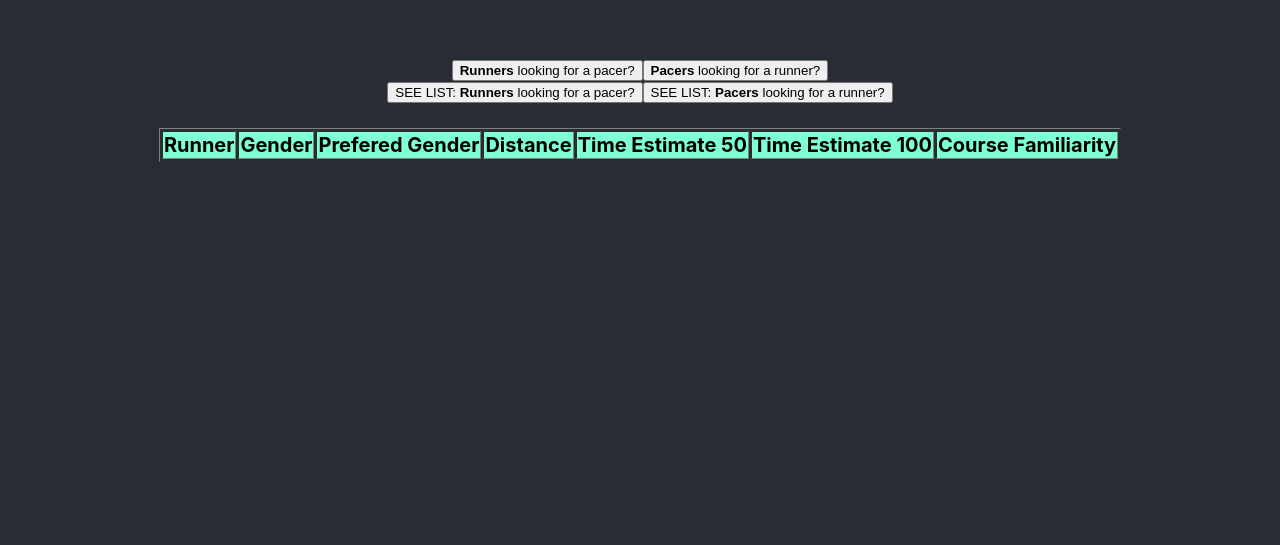
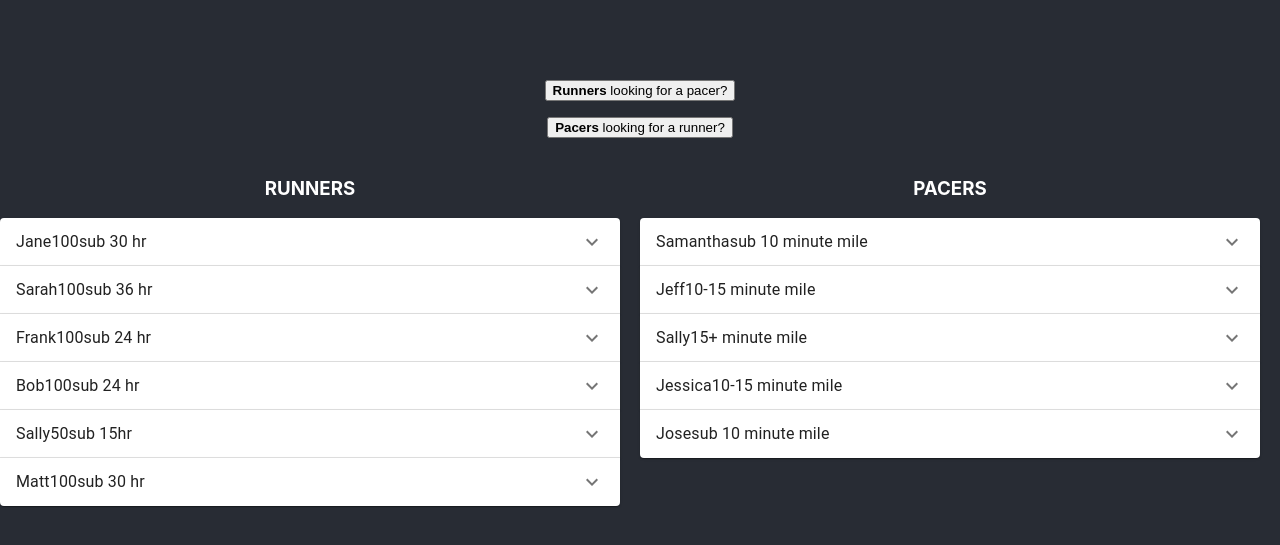
Before and after one commit to RobinN80/runners-pacers-match-frontend, a React (Create React App) app: page / in a window 1280 px wide. Shown: the part 107-652 px from the top of the page. Built offline with nearby package versions, Linux system fonts and the light colour scheme.

Commit message:
Replace table with accordion

```diff
--- a/package.json
+++ b/package.json
@@ -5,6 +5,7 @@
   "dependencies": {
     "@emotion/react": "^11.11.1",
     "@emotion/styled": "^11.11.0",
+    "@mui/icons-material": "^5.14.18",
     "@mui/material": "^5.14.17",
     "@mui/x-data-grid": "^6.18.0",
     "@testing-library/jest-dom": "^5.14.1",
--- /dev/null
+++ b/src/Components/Accordian.js
@@ -0,0 +1,54 @@
+import React, {useEffect, useState} from 'react';
+import Accordion from '@mui/material/Accordion';
+import AccordionSummary from '@mui/material/AccordionSummary';
+import AccordionDetails from '@mui/material/AccordionDetails';
+import Typography from '@mui/material/Typography';
+import ExpandMoreIcon from '@mui/icons-material/ExpandMore';
+import AccordionActions from '@mui/material/AccordionActions';
+import { Runners, Pacers } from '../shared/runners-pacers-mock-data';
+
+export default function BasicAccordion(props) {
+    const [data, setData] = useState([]);
+    const {participantType} = props;
+
+    const handleClick = (e) => {
+        alert(e.target);
+        console.log(e, 'handleclick');
+    }
+
+    useEffect(() => {
+        if(participantType === 'runners'){
+            setData(Runners)
+        }
+        if(participantType === 'pacers'){
+            setData(Pacers)
+        }
+    }, [participantType]);
+  return (
+    <div style={{margin: "20px 20px 0 0"}}>
+        <h3>{participantType.toUpperCase()}</h3>
+        {data.map((participant) => (
+            <Accordion key={participant.id}>
+                <AccordionSummary
+                  expandIcon={<ExpandMoreIcon />}
+                  aria-controls={`${participant.id}-header`}
+                  id={`${participant.id}-header`}
+                >
+                       <Typography>{participant.name}</Typography>
+                       <Typography >{participant.distance ? participant.distance : ''}</Typography>
+                       <Typography>{participant.timeEstimate}</Typography>
+                </AccordionSummary>
+                <AccordionDetails>
+                        <Typography>{participant.gender}</Typography>
+                       <Typography>{participant.partnerGenderPreference}</Typography>
+                       <Typography>{participant.familiarityOfCourse}</Typography>
+                       <Typography>{participant.moreInfo}</Typography>
+                </AccordionDetails>
+                <AccordionActions>
+                        <button onClick={handleClick}>{`Email ${participant.name}`}</button>
+                </AccordionActions>
+            </Accordion>
+        ))}
+    </div>
+  );
+}
--- a/src/Components/Main.js
+++ b/src/Components/Main.js
@@ -5,6 +5,8 @@ import SimpleDataGrid from './SimpleDataGrid';
 import InputFormRunners from './Forms/InputFormRunners';
 import InputFormPacers from './Forms/InputFormPacers';
 import FilterDisplay from './FilterDisplay';
+import BasicAccordion from './Accordian';
+import {Stack} from '@mui/material';
 // const participantTypes = [runner, pacer];
 
 const Main = () => {
@@ -31,22 +33,38 @@ const handleClickPacerForm = () =>{
  return(
     <div>
         <div>
-            <span>
+            <Stack
+                direction="column"
+                justifyContent="flex-start"
+                alignItems="center"
+                spacing={2}
+            >
                 <button
                 onClick={() => handleClickRunnerForm()}
                 ><strong>Runners</strong> looking for a pacer?</button>
                 <button onClick={() => handleClickPacerForm()}><strong>Pacers</strong> looking for a runner?</button>
-        </span>
+            </Stack>
        </div>
-       <div>
+       {/* <div>
         <span>
             <button onClick={()=>(setParticipantType('pacers'))}>SEE LIST: <strong>Runners</strong> looking for a pacer?</button>
             <button onClick={()=>(setParticipantType('runners'))}>SEE LIST: <strong>Pacers</strong> looking for a runner?</button>
         </span>
-       </div>
+       </div> */}
        {/* <FilterDisplay /> */}
        {/* <ParticipantDisplayGrid participantType={participantType}/> */}
-       <SimpleDataGrid participantType={participantType} />
+       {/* <SimpleDataGrid participantType={participantType} /> */}
+
+        <Stack
+            direction="row"
+            justifyContent="space-around"
+            alignItems="flex-start"
+            spacing={2}
+        >
+            <BasicAccordion participantType="runners" />
+            <BasicAccordion participantType="pacers" />
+
+       </Stack>
        <InputFormRunners setOpen={() => setRunnerFormOpen()} participantFormType={participantFormType} open={runnerFormOpen} />
        <InputFormPacers setOpen={() => setPacerFormOpen()} participantFormType={participantFormType} open={pacerFormOpen}/>
     </div>
--- a/src/Components/SimpleDataGrid.js
+++ b/src/Components/SimpleDataGrid.js
@@ -4,7 +4,7 @@ import '../CompnentCSS/Grid.css'
 // import {Box, Card, CardActions, CardContent, Button, Typography} from '@mui/material';
 
 const columnsRunners = [
-    {field: 'name', headerName: 'Runner', width: 150},
+    {field: 'name', headerName: 'Runner ', width: 150},
     {field: 'gender', headerName: 'Gender', width: 150},
     {field: 'partnerGenderPreference', headerName: 'Prefered Gender', width: 150},
     {field: 'runnerDistance', headerName: 'Distance', width: 150},
--- a/src/shared/runners-pacers-mock-data.js
+++ b/src/shared/runners-pacers-mock-data.js
@@ -6,9 +6,8 @@ export const Runners = [
         age: '37',
         gender: 'female',
         partnerGenderPreference: 'none',
-        runnerDistance: 100,
-        runner50TimeEstimate: '',
-        runner100TimeEstimate: 'sub 30 hr',
+        distance: 100,
+        timeEstimate: 'sub 30 hr',
         familiarityOfCourse: 'none',
     },
     {
@@ -18,10 +17,11 @@ export const Runners = [
         age: '52',
         gender: 'female',
         partnerGenderPreference: 'female',
-        runnerDistance: 100,
-        runner50TimeEstimate: '',
-        runner100TimeEstimate: 'sub 36 hr',
+        distance: 100,
+
+        timeEstimate: 'sub 36 hr',
         familiarityOfCourse: 'none, parts or whole',
+        moreInfo: 'Lorem ipsum dolor sit amet, mea et liber eligendi, hinc adolescens sententiae duo eu. Elit aliquid usu ei. Ad nam oratio oportere principes.',
     },
     {
         id: 2,
@@ -30,10 +30,11 @@ export const Runners = [
         age: '67',
         gender: 'male',
         partnerGenderPreference: 'none',
-        runnerDistance: 100,
-        runner50TimeEstimate: '',
-        runner100TimeEstimate: 'sub 24 hr',
+        distance: 100,
+
+        timeEstimate: 'sub 24 hr',
         familiarityOfCourse: 'parts',
+        moreInfo: 'Lorem ipsum dolor sit amet, mea et liber eligendi, hinc adolescens sententiae duo eu. Elit aliquid usu ei. Ad nam oratio oportere principes.',
     },
     {
         id: 3,
@@ -42,10 +43,10 @@ export const Runners = [
         age: '24',
         gender: 'male',
         partnerGenderPreference: 'male',
-        runnerDistance: 100,
-        runner50TimeEstimate: '',
-        runner100TimeEstimate: 'sub 24 hr',
+        distance: 100,
+        timeEstimate: 'sub 24 hr',
         familiarityOfCourse: 'none',
+        moreInfo: 'Lorem ipsum dolor sit amet, mea et liber eligendi, hinc adolescens sententiae duo eu. Elit aliquid usu ei. Ad nam oratio oportere principes.',
     },
     {
         id: 4,
@@ -54,10 +55,10 @@ export const Runners = [
         age: '65',
         gender: 'female',
         partnerGenderPreference: 'female',
-        runnerDistance: 50,
-        runner50TimeEstimate: 'sub 24',
-        runner100TimeEstimate: '',
+        distance: 50,
+        timeEstimate: 'sub 15hr',
         familiarityOfCourse: 'none',
+        moreInfo: 'Lorem ipsum dolor sit amet, mea et liber eligendi, hinc adolescens sententiae duo eu. Elit aliquid usu ei. Ad nam oratio oportere principes.',
     },
     {
         id: 5,
@@ -66,10 +67,10 @@ export const Runners = [
         age: '42',
         gender: 'male',
         partnerGenderPreference: 'none',
-        runnerDistance: 100,
-        runner50TimeEstimate: '',
-        runner100TimeEstimate: 'sub 30 hr',
+        distance: 100,
+        timeEstimate: 'sub 30 hr',
         familiarityOfCourse: 'whole',
+        moreInfo: 'Lorem ipsum dolor sit amet, mea et liber eligendi, hinc adolescens sententiae duo eu. Elit aliquid usu ei. Ad nam oratio oportere principes.',
     },
 ];
 
@@ -81,10 +82,11 @@ export const Pacers = [
         age: '40',
         gender: 'female',
         partnerGenderPreference: 'none',
-        pacerStartingPoint: '40mi marker',
+        startingPoint: '40mi marker',
         preferedDistance: '32',
-        pacerTimeEstimate: 'sub 10 minute mile',
+        timeEstimate: 'sub 10 minute mile',
         familiarityOfCourse: 'parts',
+        moreInfo: 'Lorem ipsum dolor sit amet, mea et liber eligendi, hinc adolescens sententiae duo eu. Elit aliquid usu ei. Ad nam oratio oportere principes.',
     },
     {
         id: 1,
@@ -93,10 +95,11 @@ export const Pacers = [
         age: '72',
         gender: 'male',
         partnerGenderPreference: 'none',
-        pacerStartingPoint: '72mi marker',
+        startingPoint: '72mi marker',
         preferedDistance: '28',
-        pacerTimeEstimate: '10-15 minute mile',
+        timeEstimate: '10-15 minute mile',
         familiarityOfCourse: 'parts',
+        moreInfo: 'Lorem ipsum dolor sit amet, mea et liber eligendi, hinc adolescens sententiae duo eu. Elit aliquid usu ei. Ad nam oratio oportere principes.',
     },
     {
         id: 2,
@@ -105,10 +108,11 @@ export const Pacers = [
         age: '51',
         gender: 'female',
         partnerGenderPreference: 'female',
-        pacerStartingPoint: '40mi marker',
+        startingPoint: '40mi marker',
         preferedDistance: '60',
-        pacerTimeEstimate: '15+ minute mile',
+        timeEstimate: '15+ minute mile',
         familiarityOfCourse: 'whole',
+        moreInfo: 'Lorem ipsum dolor sit amet, mea et liber eligendi, hinc adolescens sententiae duo eu. Elit aliquid usu ei. Ad nam oratio oportere principes.',
     },
     {
         id: 3,
@@ -117,10 +121,11 @@ export const Pacers = [
         age: '44',
         gender: 'female',
         partnerGenderPreference: 'none',
-        pacerStartingPoint: '72mi marker',
+        startingPoint: '72mi marker',
         preferedDistance: '28',
-        pacerTimeEstimate: '10-15 minute mile',
+        timeEstimate: '10-15 minute mile',
         familiarityOfCourse: 'parts',
+        moreInfo: 'Lorem ipsum dolor sit amet, mea et liber eligendi, hinc adolescens sententiae duo eu. Elit aliquid usu ei. Ad nam oratio oportere principes.',
     },
     {
         id: 4,
@@ -129,9 +134,10 @@ export const Pacers = [
         age: '34',
         gender: 'male',
         partnerGenderPreference: 'none',
-        pacerStartingPoint: '40mi or 72mi marker',
+        startingPoint: '40mi or 72mi marker',
         preferedDistance: '10',
-        pacerTimeEstimate: 'sub 10 minute mile',
+        timeEstimate: 'sub 10 minute mile',
         familiarityOfCourse: 'whole',
+        moreInfo: 'Lorem ipsum dolor sit amet, mea et liber eligendi, hinc adolescens sententiae duo eu. Elit aliquid usu ei. Ad nam oratio oportere principes.',
     },
 ]
```
Also changed, not shown: 1 other file (tests, documents, lock files or other folders).
